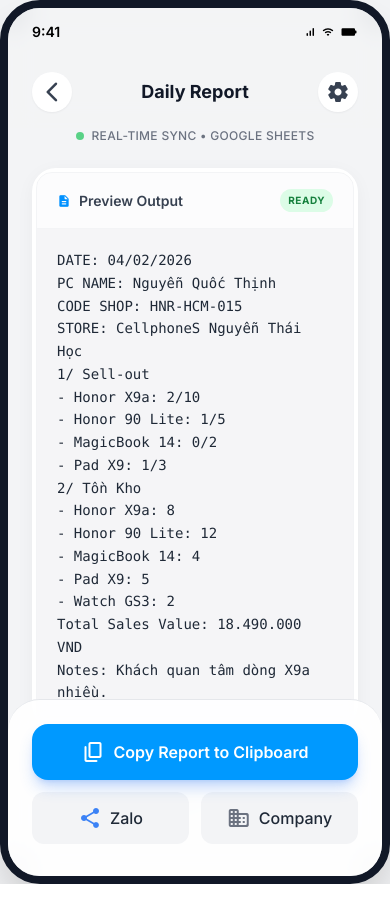
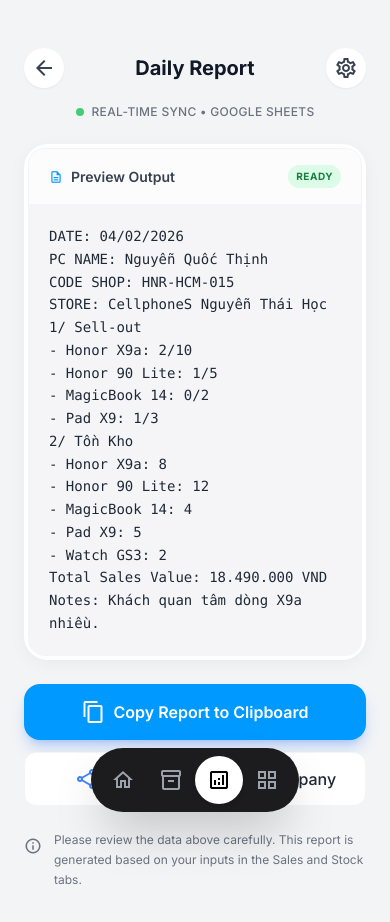
Before and after one commit to thisisquocthinh/pc-honor-app, a React (Create React App) app: page /reports in a window 390 px wide. Shown: the top 922 px of the page. Before the commit the page ends 884 px from the top, so only its background shows below. Built offline with nearby package versions, Linux system fonts and the light colour scheme; the HTML template or start-up script is replaced by a standard one.

Commit message:
Fix Reports UI (remove phone frame) + add Framer Motion page transitions

```diff
--- a/package.json
+++ b/package.json
@@ -6,6 +6,7 @@
     "node": ">=18.0.0"
   },
   "dependencies": {
+    "framer-motion": "^12.31.0",
     "react": "^18.2.0",
     "react-dom": "^18.2.0",
     "react-router-dom": "^6.20.0",
--- a/src/App.js
+++ b/src/App.js
@@ -1,5 +1,6 @@
 import React from 'react';
-import { BrowserRouter as Router, Routes, Route, Navigate } from 'react-router-dom';
+import { BrowserRouter as Router, Routes, Route, Navigate, useLocation } from 'react-router-dom';
+import { AnimatePresence, motion } from 'framer-motion';
 
 import Login from './screens/Login';
 import Dashboard from './screens/Dashboard';
@@ -7,17 +8,100 @@
 import Reports from './screens/Reports';
 import RecordSale from './screens/RecordSale';
 
+// Page transition wrapper
+const pageVariants = {
+  initial: {
+    opacity: 0,
+    x: 20,
+  },
+  in: {
+    opacity: 1,
+    x: 0,
+  },
+  out: {
+    opacity: 0,
+    x: -20,
+  },
+};
+
+const pageTransition = {
+  type: 'tween',
+  ease: 'anticipate',
+  duration: 0.3,
+};
+
+function AnimatedRoute({ children }) {
+  return (
+    <motion.div
+      initial="initial"
+      animate="in"
+      exit="out"
+      variants={pageVariants}
+      transition={pageTransition}
+      className="w-full h-full"
+    >
+      {children}
+    </motion.div>
+  );
+}
+
+// Routes with animation
+function AnimatedRoutes() {
+  const location = useLocation();
+
+  return (
+    <AnimatePresence mode="wait">
+      <Routes location={location} key={location.pathname}>
+        <Route
+          path="/login"
+          element={
+            <AnimatedRoute>
+              <Login />
+            </AnimatedRoute>
+          }
+        />
+        <Route
+          path="/dashboard"
+          element={
+            <AnimatedRoute>
+              <Dashboard />
+            </AnimatedRoute>
+          }
+        />
+        <Route
+          path="/inventory"
+          element={
+            <AnimatedRoute>
+              <Inventory />
+            </AnimatedRoute>
+          }
+        />
+        <Route
+          path="/reports"
+          element={
+            <AnimatedRoute>
+              <Reports />
+            </AnimatedRoute>
+          }
+        />
+        <Route
+          path="/record-sale"
+          element={
+            <AnimatedRoute>
+              <RecordSale />
+            </AnimatedRoute>
+          }
+        />
+        <Route path="/" element={<Navigate to="/login" replace />} />
+      </Routes>
+    </AnimatePresence>
+  );
+}
+
 export default function App() {
   return (
     <Router>
-      <Routes>
-        <Route path="/login" element={<Login />} />
-        <Route path="/dashboard" element={<Dashboard />} />
-        <Route path="/inventory" element={<Inventory />} />
-        <Route path="/reports" element={<Reports />} />
-        <Route path="/record-sale" element={<RecordSale />} />
-        <Route path="/" element={<Navigate to="/login" replace />} />
-      </Routes>
+      <AnimatedRoutes />
     </Router>
   );
 }
--- a/src/screens/Reports.js
+++ b/src/screens/Reports.js
@@ -34,112 +34,138 @@
   };
 
   return (
-    <div className="bg-gray-100 dark:bg-gray-900 min-h-screen flex justify-center selection:bg-primary selection:text-white">
-      <div className="w-full max-w-md bg-background-light dark:bg-background-dark h-[max(884px,100dvh)] rounded-[40px] shadow-2xl overflow-hidden relative border-[8px] border-gray-900 dark:border-gray-700 flex flex-col">
-        {/* Status Bar */}
-        <div className="absolute top-0 w-full h-12 flex justify-between items-center px-6 z-20 text-black dark:text-white">
-          <span className="text-sm font-semibold">9:41</span>
-          <div className="flex items-center space-x-1.5">
-            <span className="material-icons-round text-xs">signal_cellular_alt</span>
-            <span className="material-icons-round text-xs">wifi</span>
-            <span className="material-icons-round text-lg rotate-90">battery_full</span>
-          </div>
-        </div>
-
+    <div className="bg-background-light dark:bg-background-dark text-gray-900 dark:text-gray-100 min-h-[max(884px,100dvh)] flex justify-center selection:bg-primary selection:text-white">
+      <div className="w-full max-w-md bg-background-light dark:bg-background-dark min-h-[max(884px,100dvh)] relative shadow-2xl overflow-hidden pb-32">
         {/* Header */}
-        <div className="pt-16 pb-4 px-6 flex items-center justify-between z-10 bg-background-light/80 dark:bg-background-dark/80 backdrop-blur-md sticky top-0">
+        <header className="px-6 pt-12 pb-4 flex items-center justify-between z-10 bg-background-light/80 dark:bg-background-dark/80 backdrop-blur-md sticky top-0">
           <button
             type="button"
             onClick={() => navigate('/dashboard')}
             className="w-10 h-10 flex items-center justify-center rounded-full bg-white dark:bg-gray-800 shadow-sm text-gray-700 dark:text-gray-200 hover:bg-gray-50 dark:hover:bg-gray-700 transition-colors"
             aria-label="Back"
           >
-            <span className="material-icons-round">arrow_back_ios_new</span>
+            <span className="material-icons-outlined">arrow_back</span>
           </button>
-          <h1 className="text-lg font-bold text-gray-900 dark:text-white">Daily Report</h1>
+          <h1 className="text-xl font-bold text-gray-900 dark:text-white">Daily Report</h1>
           <button
             type="button"
             className="w-10 h-10 flex items-center justify-center rounded-full bg-white dark:bg-gray-800 shadow-sm text-gray-700 dark:text-gray-200 hover:bg-gray-50 dark:hover:bg-gray-700 transition-colors"
             aria-label="Settings"
           >
-            <span className="material-icons-round">settings</span>
+            <span className="material-icons-outlined">settings</span>
           </button>
-        </div>
+        </header>
 
         {/* Scrollable Content */}
-        <div className="flex-1 overflow-y-auto px-6 pb-32 custom-scrollbar">
+        <div className="overflow-y-auto px-6 pb-32 hide-scrollbar">
           {/* Sync status */}
-          <div className="flex items-center justify-center space-x-2 mb-6">
+          <div className="flex items-center justify-center gap-2 mb-6">
             <div className="w-2 h-2 rounded-full bg-green-500 animate-pulse" />
             <p className="text-xs font-medium text-gray-500 dark:text-gray-400 uppercase tracking-wide">Real-time Sync • Google Sheets</p>
           </div>
 
           {/* Preview Card */}
-          <div className="bg-card-light dark:bg-card-dark rounded-3xl p-1 shadow-[0_4px_20px_-2px_rgba(0,0,0,0.05)] mb-6 transition-colors duration-300">
+          <div className="bg-card-light dark:bg-card-dark rounded-3xl p-1 shadow-[0_4px_20px_-2px_rgba(0,0,0,0.05)] mb-6 transition-colors">
             <div className="bg-white dark:bg-gray-800 rounded-2xl border border-gray-100 dark:border-gray-700 overflow-hidden">
               <div className="px-5 py-4 border-b border-gray-100 dark:border-gray-700 flex justify-between items-center bg-gray-50/50 dark:bg-gray-800/50">
-                <div className="flex items-center space-x-2">
-                  <span className="material-icons-round text-honor-blue text-sm">description</span>
+                <div className="flex items-center gap-2">
+                  <span className="material-icons-outlined text-primary text-sm">description</span>
                   <span className="text-sm font-semibold text-gray-700 dark:text-gray-200">Preview Output</span>
                 </div>
                 <span className="text-[10px] px-2 py-1 rounded bg-green-100 dark:bg-green-900/30 text-green-700 dark:text-green-400 font-bold tracking-wider">READY</span>
               </div>
               <div className="relative group">
-                <pre className="font-mono text-sm leading-relaxed text-gray-800 dark:text-gray-300 p-5 bg-code-bg-light dark:bg-code-bg-dark overflow-x-auto custom-scrollbar select-all whitespace-pre-wrap">
+                <pre className="font-mono text-sm leading-relaxed text-gray-800 dark:text-gray-300 p-5 bg-code-bg-light dark:bg-code-bg-dark overflow-x-auto hide-scrollbar select-all whitespace-pre-wrap">
                   {reportText}
                 </pre>
                 <div className="absolute top-3 right-3 opacity-0 group-hover:opacity-100 transition-opacity">
                   <button
                     type="button"
                     onClick={handleCopy}
-                    className="p-1.5 rounded-md bg-white dark:bg-gray-700 shadow-sm text-gray-500 hover:text-honor-blue"
+                    className="p-1.5 rounded-md bg-white dark:bg-gray-700 shadow-sm text-gray-500 hover:text-primary"
                     aria-label="Copy"
                   >
-                    <span className="material-icons-round text-sm">{copied ? 'check' : 'content_copy'}</span>
+                    <span className="material-icons-outlined text-sm">{copied ? 'check' : 'content_copy'}</span>
                   </button>
                 </div>
               </div>
             </div>
           </div>
 
-          {/* Info note */}
-          <div className="px-2 mb-6">
-            <div className="flex items-start space-x-3 text-gray-500 dark:text-gray-400">
-              <span className="material-icons-round text-lg mt-0.5">info</span>
-              <p className="text-xs leading-5">
-                Please review the data above carefully. This report is generated based on your inputs in the &apos;Sales&apos; and &apos;Stock&apos; tabs.
-              </p>
-            </div>
-          </div>
-        </div>
-
-        {/* Bottom Actions */}
-        <div className="absolute bottom-0 w-full bg-white/90 dark:bg-card-dark/90 backdrop-blur-lg border-t border-gray-200 dark:border-gray-800 p-6 pb-8 z-30 rounded-t-[32px]">
-          <div className="flex flex-col gap-3">
+          {/* Action Buttons */}
+          <div className="flex flex-col gap-3 mb-6">
             <button
               type="button"
               onClick={handleCopy}
-              className="group w-full bg-primary hover:bg-primary-dark text-white font-semibold py-4 px-6 rounded-2xl shadow-lg shadow-blue-500/30 flex items-center justify-center space-x-2 transition-all transform active:scale-[0.98]"
+              className="w-full bg-primary hover:bg-primary-dark text-white font-semibold py-4 px-6 rounded-2xl shadow-lg shadow-blue-500/30 flex items-center justify-center gap-2 transition-all active:scale-[0.98]"
             >
-              <span className="material-icons-round">{copied ? 'check' : 'content_copy'}</span>
+              <span className="material-icons-outlined">{copied ? 'check' : 'content_copy'}</span>
               <span>{copied ? 'Copied!' : 'Copy Report to Clipboard'}</span>
             </button>
             <div className="grid grid-cols-2 gap-3">
               <button
                 type="button"
-                className="w-full bg-gray-100 dark:bg-gray-700 hover:bg-gray-200 dark:hover:bg-gray-600 text-gray-800 dark:text-white font-medium py-3.5 px-6 rounded-xl flex items-center justify-center space-x-2 transition-colors"
+                className="w-full bg-white dark:bg-gray-800 hover:bg-gray-50 dark:hover:bg-gray-700 text-gray-800 dark:text-white font-medium py-3.5 px-6 rounded-xl flex items-center justify-center gap-2 transition-colors border border-gray-100 dark:border-gray-700"
               >
-                <span className="material-icons-round text-blue-500">share</span>
+                <span className="material-icons-outlined text-blue-500">share</span>
                 <span>Zalo</span>
               </button>
               <button
                 type="button"
-                className="w-full bg-gray-100 dark:bg-gray-700 hover:bg-gray-200 dark:hover:bg-gray-600 text-gray-800 dark:text-white font-medium py-3.5 px-6 rounded-xl flex items-center justify-center space-x-2 transition-colors"
+                className="w-full bg-white dark:bg-gray-800 hover:bg-gray-50 dark:hover:bg-gray-700 text-gray-800 dark:text-white font-medium py-3.5 px-6 rounded-xl flex items-center justify-center gap-2 transition-colors border border-gray-100 dark:border-gray-700"
               >
-                <span className="material-icons-round text-gray-500 dark:text-gray-400">business</span>
+                <span className="material-icons-outlined text-gray-500 dark:text-gray-400">business</span>
                 <span>Company</span>
               </button>
             </div>
+          </div>
+
+          {/* Info note */}
+          <div className="flex items-start gap-3 text-gray-500 dark:text-gray-400">
+            <span className="material-icons-outlined text-lg mt-0.5">info</span>
+            <p className="text-xs leading-5">
+              Please review the data above carefully. This report is generated based on your inputs in the Sales and Stock tabs.
+            </p>
+          </div>
+
+          <div className="h-8" />
+        </div>
+
+        {/* Bottom Nav - Fixed floating */}
+        <div className="fixed bottom-8 left-0 right-0 z-50 flex justify-center pointer-events-none">
+          <div className="bg-[#1C1C1E] text-white backdrop-blur-lg flex items-center justify-between px-2 py-2 rounded-[32px] shadow-2xl pointer-events-auto max-w-[320px] mx-4">
+            <button
+              type="button"
+              onClick={() => navigate('/dashboard')}
+              className="w-12 h-12 text-gray-400 hover:text-white rounded-full flex items-center justify-center transition-colors"
+              aria-label="Home"
+            >
+              <span className="material-icons-outlined">home</span>
+            </button>
+            <button
+              type="button"
+              onClick={() => navigate('/inventory')}
+              className="w-12 h-12 text-gray-400 hover:text-white rounded-full flex items-center justify-center transition-colors"
+              aria-label="Inventory"
+            >
+              <span className="material-icons-outlined">inventory_2</span>
+            </button>
+            <button
+              type="button"
+              onClick={() => navigate('/reports')}
+              className="w-12 h-12 bg-white text-black rounded-full flex items-center justify-center shadow-md"
+              aria-label="Reports"
+            >
+              <span className="material-icons-outlined">analytics</span>
+            </button>
+            <button
+              type="button"
+              onClick={() => navigate('/record-sale')}
+              className="w-12 h-12 text-gray-400 hover:text-white rounded-full flex items-center justify-center transition-colors"
+              aria-label="Record Sale"
+            >
+              <span className="material-icons-outlined">grid_view</span>
+            </button>
           </div>
         </div>
       </div>
```
Also changed, not shown: 8 other files (tests, documents, lock files or other folders).
